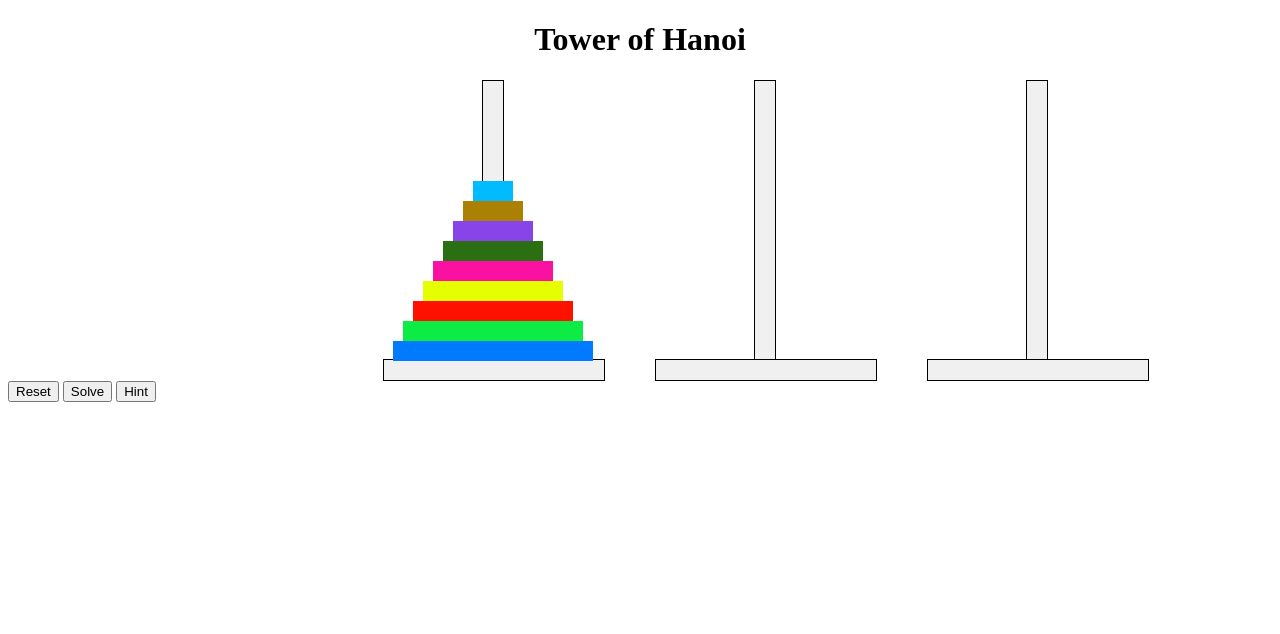
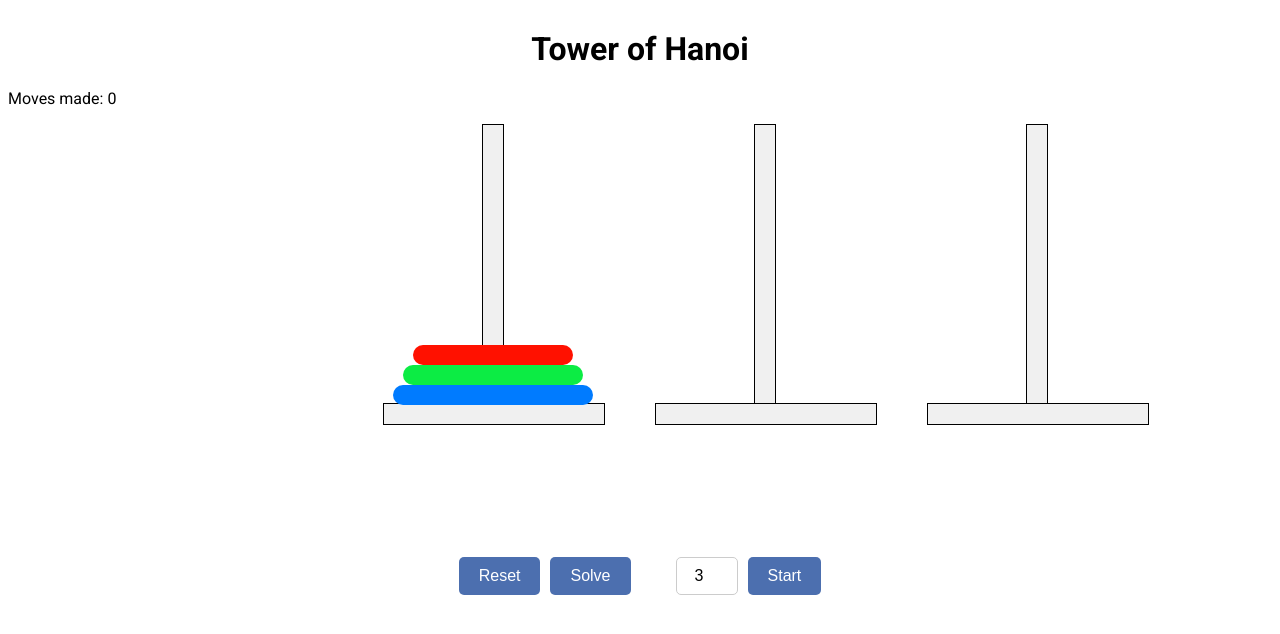
Before and after one commit to simonj1704/TowerOfHanoi, a plain HTML site: page index.html in a window 1280 px wide. Both pictures are taken after a click on the button "Reset". Drawn offline with Linux system fonts and the light colour scheme.

Commit message:
Refactor CSS styles and add Tower of Hanoi game functionality

```diff
--- a/controller.js
+++ b/controller.js
@@ -7,27 +7,35 @@ window.addEventListener("load", start)
 
 function start(){
     const controller = new Controller();
-    /* console.log(controller.model.towers)
-    controller.model.moveDisc(0,1)
-    controller.model.moveDisc(0,2)
-    controller.model.moveDisc(2,1)
-    controller.model.moveDisc(0,2)
-    controller.model.moveDisc(1,0)
-    controller.model.moveDisc(1,2)
-    controller.model.moveDisc(0,2)
-    console.log(controller.model.towers[2])
-    console.log(controller.model.towers[0]) */
+
 }
 
 class Controller {
   constructor() {
-    this.model = new Model(9);
+    this.model = new Model(document.querySelector("#numDiscs").value);
     this.view = new View(this);
     this.gameStart()
   }
 
   gameStart(){
+    const resetButton = document.getElementById("reset");
+    resetButton.addEventListener("click", () => {
+      this.resetGame();
+  });
+  document.getElementById("start").addEventListener("click", () => {
+    this.newModel(document.querySelector("#numDiscs").value);
+  });
     this.displayData()
+
+    document.querySelector("#solve").addEventListener("click", () => {
+      this.getSolution();
+    });
+  }
+
+  newModel(size){
+    this.model = new Model(size);
+    this.displayData()
+
   }
 
   displayData() {
@@ -40,4 +48,22 @@ class Controller {
     console.log(this.model.towers)
     this.displayData()
   }
+
+  resetGame(){
+    this.view.moveCounter = 0;
+    document.querySelector("#moveCounter").innerText = "Moves made: " + this.view.moveCounter;
+    this.newModel(document.querySelector("#numDiscs").value);
+    this.displayData()
+  }
+
+  getSolution(){
+    this.model.solve(this.model.startSize, 0, 2, 1);
+    console.log(this.model.solution)
+    const solution = this.model.solution
+    solution.forEach((move, index) => {
+      setTimeout(() => {
+        this.moveDisc(move[0], move[1])
+      }, (index + 1) * 200);
+    });
+  }
 }
--- a/index.html
+++ b/index.html
@@ -5,16 +5,27 @@
     <meta name="viewport" content="width=device-width, initial-scale=1.0" />
     <title>Tower of Hanoi</title>
     <link rel="stylesheet" href="style.css" />
+    <link rel="stylesheet" href="https://fonts.googleapis.com/css2?family=Roboto:wght@400;700&display=swap">
   </head>
   <body>
     <h1 style="text-align: center;">Tower of Hanoi</h1>
+    <p id="moveCounter">Moves made: 0</p>
     <div id="content">
       <div id="towers">
-      </div>
+          <div class="tower" id="0">
+            <div class="bottom" id="bottom1"></div>
+          </div>
+          <div class="tower" id="1">
+            <div class="bottom" id="bottom1"></div>
+          </div>
+          <div class="tower" id="2">
+            <div class="bottom" id="bottom1"></div>
+          </div>
       <div id="controls">
         <button id="reset">Reset</button>
         <button id="solve">Solve</button>
-        <button id="hint">Hint</button>
+        <input type="number" id="numDiscs" min="3" max="9" value="3"/>
+        <button id="start">Start</button>
       </div>
     </div>
     <script src="controller.js" type="module"></script>
--- a/model.js
+++ b/model.js
@@ -1,7 +1,7 @@
 export default class Model {
     constructor(size) {
       this.makeTowers(size)
-      this.startSize = size
+      this.startSize = parseInt(size)
     }
 
     makeTowers(size){
@@ -15,9 +15,9 @@ export default class Model {
       const fromTower = this.towers[from];
       const toTower = this.towers[to];
       if (fromTower.length === 0) return false; // Ingen disk at flytte
-      if (toTower.length === 0 || fromTower[fromTower.length - 1] < toTower[toTower.length - 1]) { // Tjekker om disken kan flyttes
-        const disk = fromTower.pop();
-        toTower.push(disk);
+      if (toTower.length === 0 || fromTower[0] > toTower[0]) { // Tjekker om disken kan flyttes
+        const disk = fromTower.shift();
+        toTower.unshift(disk);
         this.checkWin();
         return true;
       }
@@ -26,7 +26,7 @@ export default class Model {
     }
 
     checkWin(){
-
+      console.log(this.towers[2].length, this.startSize)
       if(this.towers[2].length === this.startSize){
         console.log("You have won")
         document.querySelector("#towers").removeEventListener("mousedown", (event) => this.discClicked(event));
@@ -36,7 +36,32 @@ export default class Model {
       }
     }
 
-    solve(){
+    solve(n, from_rod, to_rod, aux_rod){
+      if(n == 0){
+        return
+      }
+      this.solve(n-1, from_rod, aux_rod, to_rod);
+      this.solution.push([from_rod, to_rod])
+      this.solve(n-1, aux_rod, to_rod, from_rod);
+    }
 
+    solution = [];
+
+  }
+
+/*   function towerOfHanoi(n, from_rod,  to_rod,  aux_rod) {
+    if (n == 0)
+    {
+        return;
     }
-  }
+    towerOfHanoi(n - 1, from_rod, aux_rod, to_rod);
+    document.write("Move disk " + n + " from rod " + from_rod +
+    " to rod " + to_rod+"<br/>");
+    towerOfHanoi(n - 1, aux_rod, to_rod, from_rod);
+}
+
+// Driver code
+var N = 3;
+
+// A, B and C are names of rods
+towerOfHanoi(N, 'A', 'C', 'B');  */
--- a/style.css
+++ b/style.css
@@ -1,4 +1,20 @@
+body {
+  font-family: 'Roboto', sans-serif;
+}
 
+h1 {
+  text-align: center;
+  margin-top: 30px;
+  color: #000000;
+}
+
+#controls{
+  display: flex;
+  justify-content: center;
+  margin-top: 20px;
+  position: absolute;
+  bottom: 200px;
+}
 
 #towers {
   align-items: center;
@@ -24,6 +40,7 @@
   right: 0 ;
   height: 20px;
   cursor: pointer;
+  border-radius: 10px;
 }
 
 .disc1 {
@@ -99,3 +116,45 @@
   bottom: 0;
   left: -100px;
 }
+
+#solve {
+  margin-right: 40px;
+  margin-left: 5px
+}
+
+#start {
+  margin-left: 5px;
+}
+
+button {
+  padding: 10px 20px;
+  border: none;
+  background-color: #4c6faf;
+  color: white;
+  text-align: center;
+  text-decoration: none;
+  display: inline-block;
+  font-size: 16px;
+  margin: 5px;
+  cursor: pointer;
+  border-radius: 5px;
+  transition: background-color 0.3s;
+}
+
+input[type="number"] {
+  padding: 5px;
+  border-radius: 5px;
+  border: 1px solid #ccc;
+  font-size: 16px;
+  margin: 5px;
+  width: 50px;
+  text-align: center;
+}
+
+button:hover {
+  background-color: #2855a8;
+}
+
+input[type="number"]:hover {
+  border-color: #2855a8;
+}
--- a/view.js
+++ b/view.js
@@ -1,6 +1,6 @@
 export default class View {
     constructor(controller) {
-        this.createTowers();
+
         this.makeBoardClickable();
         this.controller = controller;
     }
@@ -10,6 +10,7 @@ export default class View {
     }
 
     discSelected = null;
+    moveCounter = 0;
 
     discClicked(event){
         event.stopPropagation();
@@ -37,11 +38,13 @@ export default class View {
 
     moveDisc(fromTower, toTower) {
         this.controller.moveDisc(fromTower, toTower);
+        this.moveCounter++;
+        document.querySelector("#moveCounter").innerText = "Moves made: " + this.moveCounter;
+
 
     }
 
-
-    createTowers() {
+    /* createTowers() {
         const towers = document.querySelector("#towers");
 
         for(let i = 0; i < 3; i++) {
@@ -54,29 +57,51 @@ export default class View {
             tower.appendChild(bottom);
             towers.appendChild(tower);
         }
+    } */
+
+    createBottom(tower){
+        tower.innerHTML = ""
+
+        const bottom = document.createElement("div");
+
+            bottom.classList.add("bottom");
+            tower.appendChild(bottom);
+
+            tower.classList.add("tower");
     }
 
+    displayData(model) {
+        console.log("display");
+        document.querySelectorAll(".tower").forEach(tower =>
+            this.createBottom(tower)
+        );
 
-    displayData(model){
-        console.log("display")
-        document.querySelectorAll(".towers").forEach(tower => tower.innerHTML = "")
-        const towers = document.querySelectorAll(".tower")
+        const towers = document.querySelectorAll(".tower");
         for (let i = 0; i < towers.length; i++) {
-            if(model[i].length !== 0){
+            if (model[i].length !== 0) {
                 for (let j = 0; j < model[i].length; j++) {
-                    towers[i].appendChild(this.createDisc(model[i][j]))
-
+                    towers[i].appendChild(this.createDisc(model[i][j], model[i].length - j));
                 }
             }
         }
     }
 
-    createDisc(size){
-        const disc = document.createElement("div")
+    createDisc(size, numberOfDiscs) {
+        const disc = document.createElement("div");
         disc.classList.add("disc");
-        disc.classList.add("disc"+size)
+        disc.classList.add("disc" + size);
         disc.id = "disc" + size;
-        console.log(disc)
-        return disc
+
+        const bottomPosition = 20 * (numberOfDiscs);
+
+        disc.style.bottom = bottomPosition + "px";
+
+        return disc;
+    }
+
+    resetBoard() {
+        this.moveCounter = 0;
+        document.querySelector("#moveCounter").innerText = "";
+        this.controller.resetGame();
     }
 }
```
